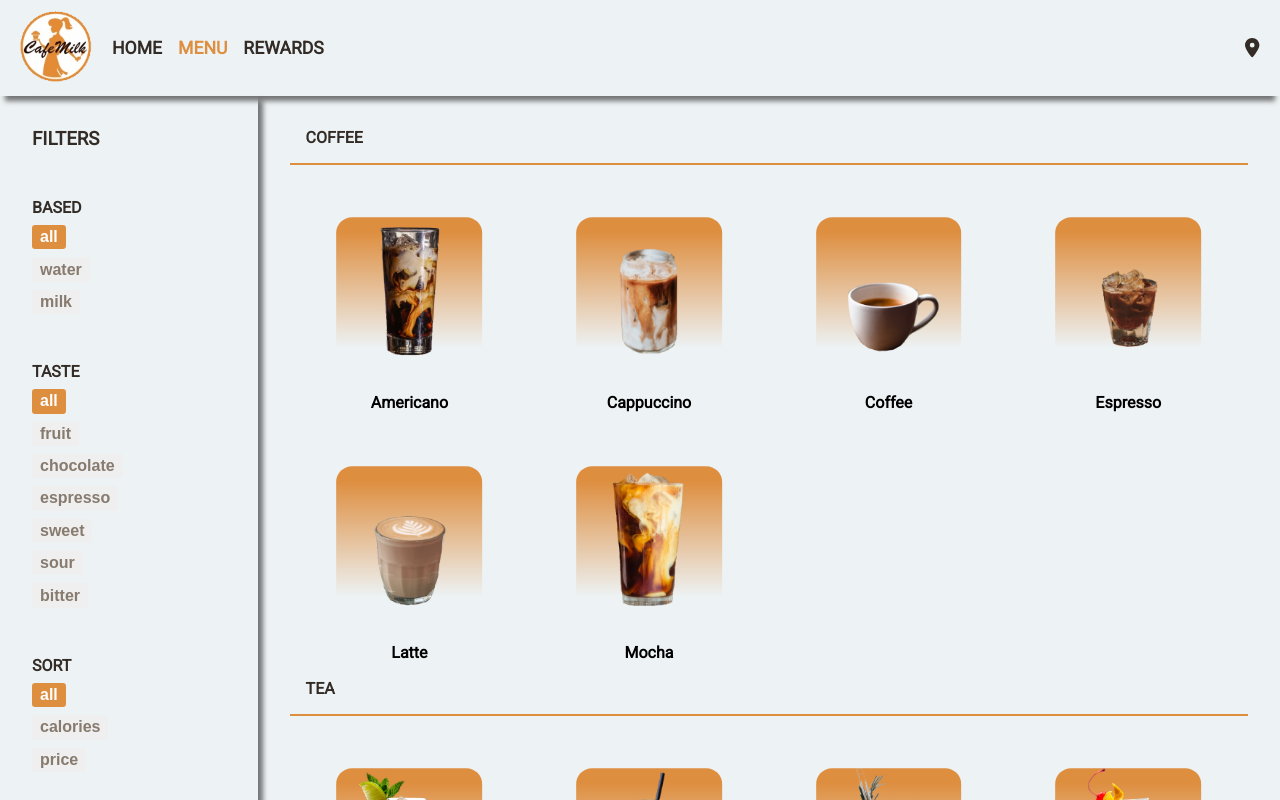
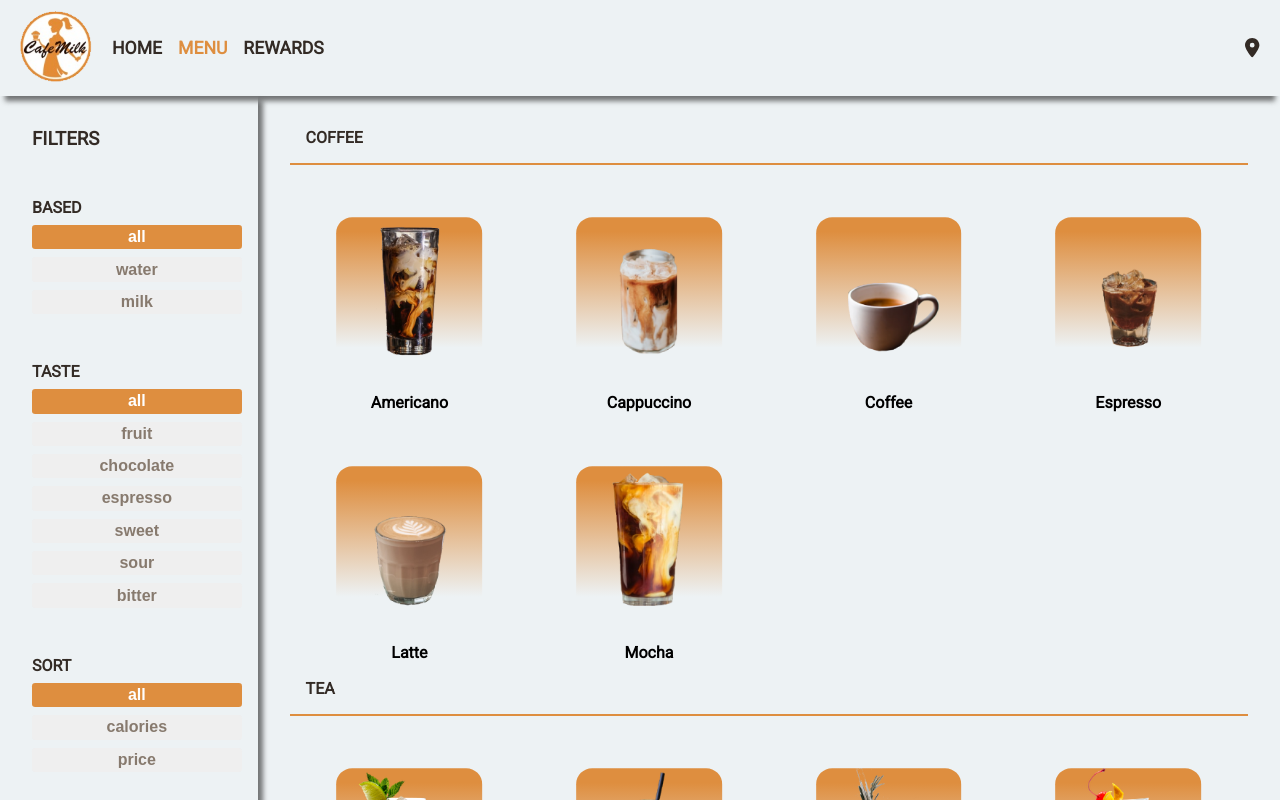
Before and after one commit to SunilPark1129/re-cafemilk, a React (Create React App) app: page /menu in a window 1280 px wide. Shown: the top 800 px of the page. Built offline with nearby package versions, Linux system fonts and the light colour scheme; the HTML template or start-up script is replaced by a standard one.

Commit message:
updated style

```diff
--- a/src/components/styles/Menu.styled.js
+++ b/src/components/styles/Menu.styled.js
@@ -47,14 +47,14 @@ export const StyledMenuAsideFilter = styled.div `
 
   button {
     border: none;
-    margin-right: auto;
+    /* margin-right: auto; */
     font-size: 1em;
     font-weight: bold;
     padding: 0.2rem 0.5rem;
     border-radius: 0.2rem;
     color: ${({ theme }) => theme.colors.btnFont};
     cursor: pointer;
-    transition-property: background-color, color, transform;
+    transition-property: background-color, color;
     transition-timing-function: ease-in-out;
     transition-duration: 0.3s;
 
@@ -62,10 +62,6 @@ export const StyledMenuAsideFilter = styled.div `
     &.isActive {
       color: white;
       background-color: ${({ theme }) => theme.colors.main};
-    }
-
-    &.isActive {
-      transform: translateX(2rem);
     }
   }
 
@@ -77,11 +73,7 @@ export const StyledMenuAsideFilter = styled.div `
     }
     button {
       margin: 0;
-      transition-duration: 0.3s, 0.3s, 0s;
-
-      &.isActive {
-        transform: none;
-      }
+      transition-duration: 0.3s, 0.3s;
     }
   }
 `;
```
